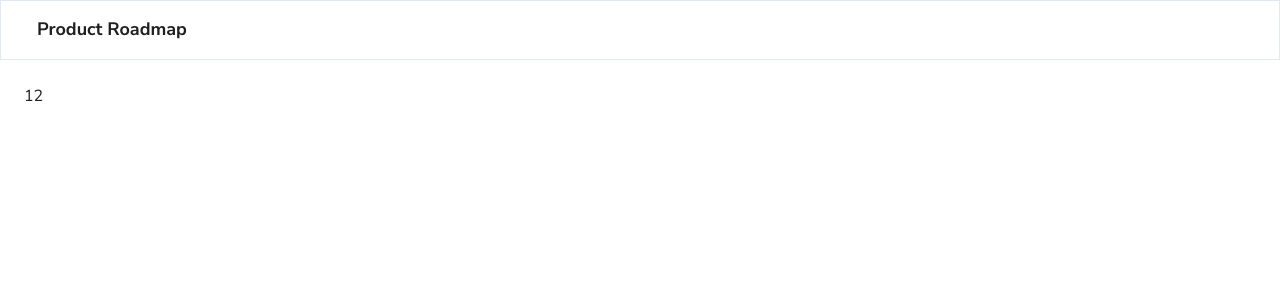
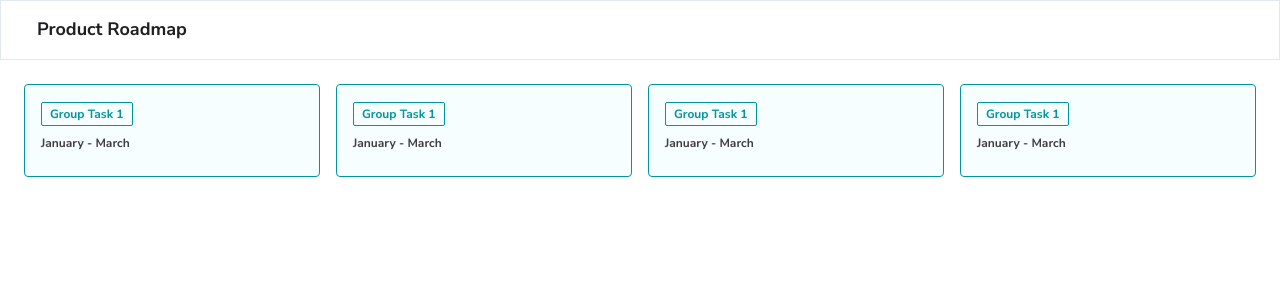
Before and after one commit to alaqsaka/fe-rkmn, a React (Create React App) app: page / in a window 1280 px wide. Shown: the top 300 px of the page. Built offline with nearby package versions, Linux system fonts and the light colour scheme.

Commit message:
feat: slicing group task card

```diff
--- a/src/App.js
+++ b/src/App.js
@@ -3,6 +3,7 @@ import '@fontsource/nunito-sans/400.css';
 import '@fontsource/nunito-sans/700.css';
 import { ChakraProvider, extendTheme, Flex } from '@chakra-ui/react';
 import Header from './components/atoms/Header';
+import GroupTaskCard from './components/molecules/GroupTaskCard';
 
 function App() {
   const theme = extendTheme({
@@ -16,9 +17,11 @@ function App() {
       <Header />
 
       <div style={{ padding: '24px' }}>
-        <Flex>
-          <div>1</div>
-          <div>2</div>
+        <Flex gap="16px">
+          <GroupTaskCard />
+          <GroupTaskCard />
+          <GroupTaskCard />
+          <GroupTaskCard />
         </Flex>
       </div>
     </ChakraProvider>
--- /dev/null
+++ b/src/components/molecules/GroupTaskCard/index.js
@@ -0,0 +1,53 @@
+import { Badge, Box } from '@chakra-ui/react';
+import React from 'react';
+
+const GroupTaskCard = () => {
+  // Style
+  // Accepting props for background color
+  // Accepting props for border color
+  return (
+    <Box
+      borderWidth="1px"
+      width="100%"
+      style={{
+        borderColor: 'rgba(1, 149, 159, 1)',
+        borderRadius: '4px',
+        backgroundColor: 'rgba(247, 254, 255, 1)',
+        padding: '16px',
+      }}
+    >
+      <Badge
+        variant="outline"
+        style={{
+          padding: '2px 8px',
+          border: '1px solid rgba(1, 149, 159, 1)',
+          boxShadow: 'none',
+        }}
+      >
+        <p
+          style={{
+            textTransform: 'capitalize',
+            fontSize: '12px',
+            color: 'rgba(1, 149, 159, 1)',
+          }}
+        >
+          Group Task 1
+        </p>
+      </Badge>
+
+      <p
+        style={{
+          fontSize: '12px',
+          fontWeight: '700',
+          color: 'rgba(64, 64, 64, 1)',
+          marginTop: '8px',
+          marginBottom: '8px',
+        }}
+      >
+        January - March
+      </p>
+    </Box>
+  );
+};
+
+export default GroupTaskCard;
```
